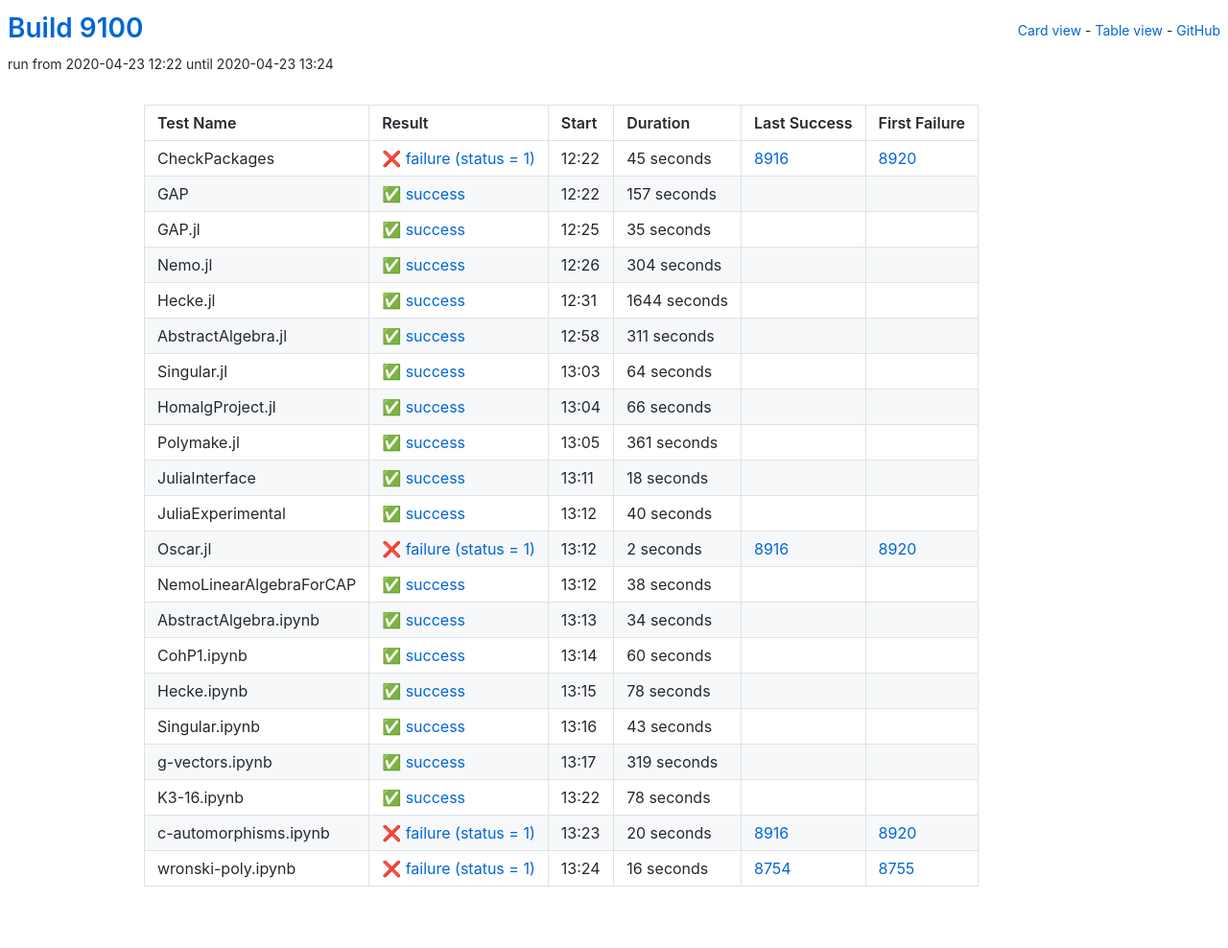
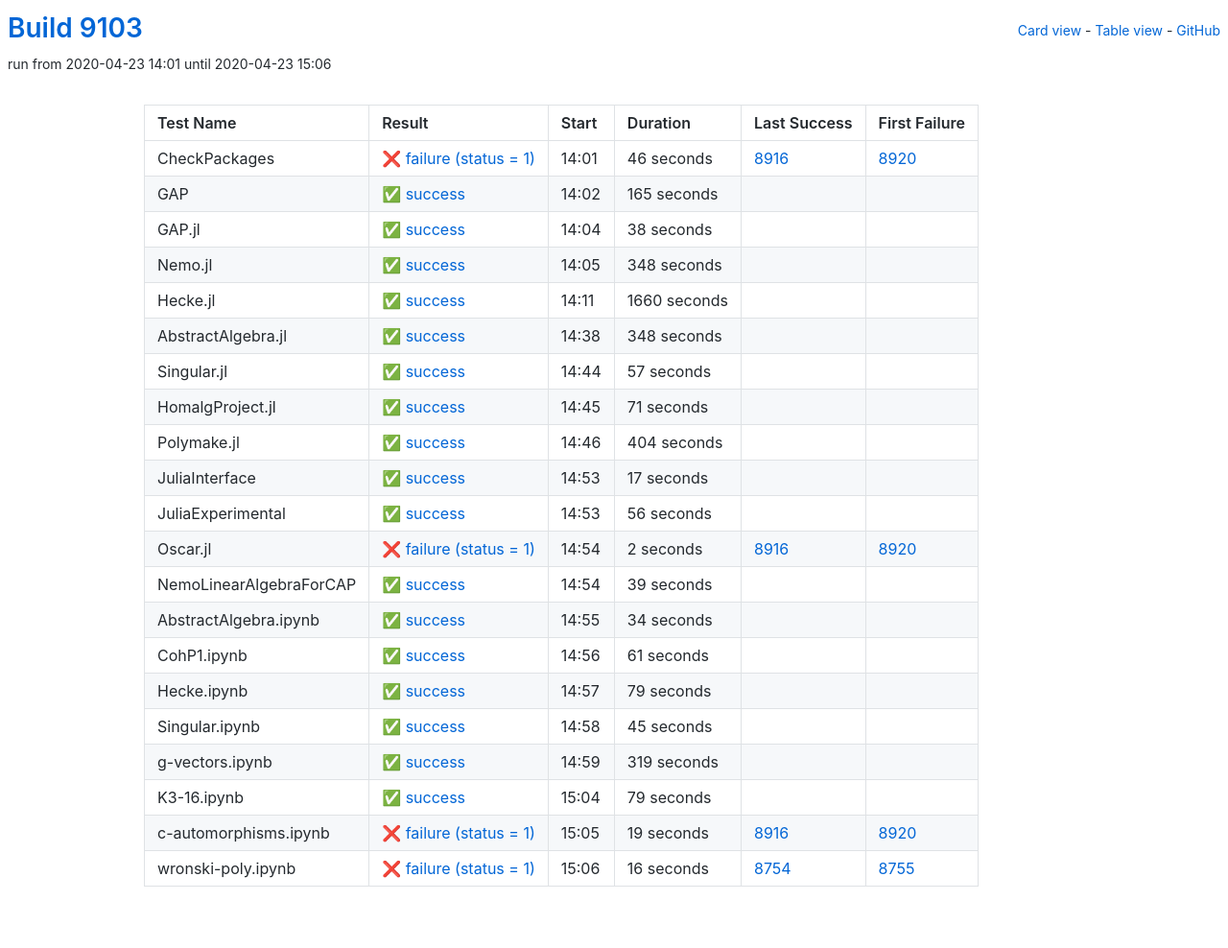
Before and after one commit to oscar-system/oscar-ci-status, a Jekyll site: the page built from table.html, in a window 1280 px wide. Shown: the whole page at 96% size. Built offline with Jekyll 4.4.1, drawn with Linux system fonts in a browser that asks for light colours.

Commit message:
Build 9103

```diff
--- a/_data/ci.yml
+++ b/_data/ci.yml
@@ -1,126 +1,126 @@
-build: 9100
-build_url: https://oscarci.mathematik.uni-kl.de/job/oscar/9100/
+build: 9103
+build_url: https://oscarci.mathematik.uni-kl.de/job/oscar/9103/
 job: oscar
 tests:
-- duration: 45
+- duration: 46
   exitcode: 1
   first_failure: 8920
   first_failure_url: https://oscarci.mathematik.uni-kl.de/job/oscar/8920/
   last_success: 8916
   last_success_url: https://oscarci.mathematik.uni-kl.de/job/oscar/8916/
-  log: https://oscarci.mathematik.uni-kl.de/job/oscar/9100/artifact/logs/build-9100/CheckPackages.log
+  log: https://oscarci.mathematik.uni-kl.de/job/oscar/9103/artifact/logs/build-9103/CheckPackages.log
   name: CheckPackages
-  start: 2020-04-23 12:22
+  start: 2020-04-23 14:01
   status: failure
   success: false
-- duration: 157
+- duration: 165
   exitcode: 0
   first_failure: false
   first_failure_url: null
   last_success: false
   last_success_url: null
-  log: https://oscarci.mathematik.uni-kl.de/job/oscar/9100/artifact/logs/build-9100/GAP.log
+  log: https://oscarci.mathematik.uni-kl.de/job/oscar/9103/artifact/logs/build-9103/GAP.log
   name: GAP
-  start: 2020-04-23 12:22
+  start: 2020-04-23 14:02
   status: success
   success: true
-- duration: 35
+- duration: 38
   exitcode: 0
   first_failure: false
   first_failure_url: null
   last_success: false
   last_success_url: null
-  log: https://oscarci.mathematik.uni-kl.de/job/oscar/9100/artifact/logs/build-9100/GAP.jl.log
+  log: https://oscarci.mathematik.uni-kl.de/job/oscar/9103/artifact/logs/build-9103/GAP.jl.log
   name: GAP.jl
-  start: 2020-04-23 12:25
+  start: 2020-04-23 14:04
   status: success
   success: true
-- duration: 304
+- duration: 348
   exitcode: 0
   first_failure: false
   first_failure_url: null
   last_success: false
   last_success_url: null
-  log: https://oscarci.mathematik.uni-kl.de/job/oscar/9100/artifact/logs/build-9100/Nemo.jl.log
+  log: https://oscarci.mathematik.uni-kl.de/job/oscar/9103/artifact/logs/build-9103/Nemo.jl.log
   name: Nemo.jl
-  start: 2020-04-23 12:26
+  start: 2020-04-23 14:05
   status: success
   success: true
-- duration: 1644
+- duration: 1660
   exitcode: 0
   first_failure: false
   first_failure_url: null
   last_success: false
   last_success_url: null
-  log: https://oscarci.mathematik.uni-kl.de/job/oscar/9100/artifact/logs/build-9100/Hecke.jl.log
+  log: https://oscarci.mathematik.uni-kl.de/job/oscar/9103/artifact/logs/build-9103/Hecke.jl.log
   name: Hecke.jl
-  start: 2020-04-23 12:31
+  start: 2020-04-23 14:11
   status: success
   success: true
-- duration: 311
+- duration: 348
   exitcode: 0
   first_failure: false
   first_failure_url: null
   last_success: false
   last_success_url: null
-  log: https://oscarci.mathematik.uni-kl.de/job/oscar/9100/artifact/logs/build-9100/AbstractAlgebra.jl.log
+  log: https://oscarci.mathematik.uni-kl.de/job/oscar/9103/artifact/logs/build-9103/AbstractAlgebra.jl.log
   name: AbstractAlgebra.jl
-  start: 2020-04-23 12:58
+  start: 2020-04-23 14:38
   status: success
   success: true
-- duration: 64
+- duration: 57
   exitcode: 0
   first_failure: false
   first_failure_url: null
   last_success: false
   last_success_url: null
-  log: https://oscarci.mathematik.uni-kl.de/job/oscar/9100/artifact/logs/build-9100/Singular.jl.log
+  log: https://oscarci.mathematik.uni-kl.de/job/oscar/9103/artifact/logs/build-9103/Singular.jl.log
   name: Singular.jl
-  start: 2020-04-23 13:03
+  start: 2020-04-23 14:44
   status: success
   success: true
-- duration: 66
+- duration: 71
   exitcode: 0
   first_failure: false
   first_failure_url: null
   last_success: false
   last_success_url: null
-  log: https://oscarci.mathematik.uni-kl.de/job/oscar/9100/artifact/logs/build-9100/HomalgProject.jl.log
+  log: https://oscarci.mathematik.uni-kl.de/job/oscar/9103/artifact/logs/build-9103/HomalgProject.jl.log
   name: HomalgProject.jl
-  start: 2020-04-23 13:04
+  start: 2020-04-23 14:45
   status: success
   success: true
-- duration: 361
+- duration: 404
   exitcode: 0
   first_failure: false
   first_failure_url: null
   last_success: false
   last_success_url: null
-  log: https://oscarci.mathematik.uni-kl.de/job/oscar/9100/artifact/logs/build-9100/Polymake.jl.log
+  log: https://oscarci.mathematik.uni-kl.de/job/oscar/9103/artifact/logs/build-9103/Polymake.jl.log
   name: Polymake.jl
-  start: 2020-04-23 13:05
+  start: 2020-04-23 14:46
   status: success
   success: true
-- duration: 18
+- duration: 17
   exitcode: 0
   first_failure: false
   first_failure_url: null
   last_success: false
   last_success_url: null
-  log: https://oscarci.mathematik.uni-kl.de/job/oscar/9100/artifact/logs/build-9100/JuliaInterface.log
+  log: https://oscarci.mathematik.uni-kl.de/job/oscar/9103/artifact/logs/build-9103/JuliaInterface.log
   name: JuliaInterface
-  start: 2020-04-23 13:11
+  start: 2020-04-23 14:53
   status: success
   success: true
-- duration: 40
+- duration: 56
   exitcode: 0
   first_failure: false
   first_failure_url: null
   last_success: false
   last_success_url: null
-  log: https://oscarci.mathematik.uni-kl.de/job/oscar/9100/artifact/logs/build-9100/JuliaExperimental.log
+  log: https://oscarci.mathematik.uni-kl.de/job/oscar/9103/artifact/logs/build-9103/JuliaExperimental.log
   name: JuliaExperimental
-  start: 2020-04-23 13:12
+  start: 2020-04-23 14:53
   status: success
   success: true
 - duration: 2
@@ -129,20 +129,20 @@ tests:
   first_failure_url: https://oscarci.mathematik.uni-kl.de/job/oscar/8920/
   last_success: 8916
   last_success_url: https://oscarci.mathematik.uni-kl.de/job/oscar/8916/
-  log: https://oscarci.mathematik.uni-kl.de/job/oscar/9100/artifact/logs/build-9100/Oscar.jl.log
+  log: https://oscarci.mathematik.uni-kl.de/job/oscar/9103/artifact/logs/build-9103/Oscar.jl.log
   name: Oscar.jl
-  start: 2020-04-23 13:12
+  start: 2020-04-23 14:54
   status: failure
   success: false
-- duration: 38
+- duration: 39
   exitcode: 0
   first_failure: false
   first_failure_url: null
   last_success: false
   last_success_url: null
-  log: https://oscarci.mathematik.uni-kl.de/job/oscar/9100/artifact/logs/build-9100/NemoLinearAlgebraForCAP.log
+  log: https://oscarci.mathematik.uni-kl.de/job/oscar/9103/artifact/logs/build-9103/NemoLinearAlgebraForCAP.log
   name: NemoLinearAlgebraForCAP
-  start: 2020-04-23 13:12
+  start: 2020-04-23 14:54
   status: success
   success: true
 - duration: 34
@@ -151,42 +151,42 @@ tests:
   first_failure_url: null
   last_success: false
   last_success_url: null
-  log: https://oscarci.mathematik.uni-kl.de/job/oscar/9100/artifact/logs/build-9100/AbstractAlgebra.ipynb.log
+  log: https://oscarci.mathematik.uni-kl.de/job/oscar/9103/artifact/logs/build-9103/AbstractAlgebra.ipynb.log
   name: AbstractAlgebra.ipynb
-  start: 2020-04-23 13:13
+  start: 2020-04-23 14:55
   status: success
   success: true
-- duration: 60
+- duration: 61
   exitcode: 0
   first_failure: false
   first_failure_url: null
   last_success: false
   last_success_url: null
-  log: https://oscarci.mathematik.uni-kl.de/job/oscar/9100/artifact/logs/build-9100/CohP1.ipynb.log
+  log: https://oscarci.mathematik.uni-kl.de/job/oscar/9103/artifact/logs/build-9103/CohP1.ipynb.log
   name: CohP1.ipynb
-  start: 2020-04-23 13:14
+  start: 2020-04-23 14:56
   status: success
   success: true
-- duration: 78
+- duration: 79
   exitcode: 0
   first_failure: false
   first_failure_url: null
   last_success: false
   last_success_url: null
-  log: https://oscarci.mathematik.uni-kl.de/job/oscar/9100/artifact/logs/build-9100/Hecke.ipynb.log
+  log: https://oscarci.mathematik.uni-kl.de/job/oscar/9103/artifact/logs/build-9103/Hecke.ipynb.log
   name: Hecke.ipynb
-  start: 2020-04-23 13:15
+  start: 2020-04-23 14:57
   status: success
   success: true
-- duration: 43
+- duration: 45
   exitcode: 0
   first_failure: false
   first_failure_url: null
   last_success: false
   last_success_url: null
-  log: https://oscarci.mathematik.uni-kl.de/job/oscar/9100/artifact/logs/build-9100/Singular.ipynb.log
+  log: https://oscarci.mathematik.uni-kl.de/job/oscar/9103/artifact/logs/build-9103/Singular.ipynb.log
   name: Singular.ipynb
-  start: 2020-04-23 13:16
+  start: 2020-04-23 14:58
   status: success
   success: true
 - duration: 319
@@ -195,31 +195,31 @@ tests:
   first_failure_url: null
   last_success: false
   last_success_url: null
-  log: https://oscarci.mathematik.uni-kl.de/job/oscar/9100/artifact/logs/build-9100/g-vectors.ipynb.log
+  log: https://oscarci.mathematik.uni-kl.de/job/oscar/9103/artifact/logs/build-9103/g-vectors.ipynb.log
   name: g-vectors.ipynb
-  start: 2020-04-23 13:17
+  start: 2020-04-23 14:59
   status: success
   success: true
-- duration: 78
+- duration: 79
   exitcode: 0
   first_failure: false
   first_failure_url: null
   last_success: false
   last_success_url: null
-  log: https://oscarci.mathematik.uni-kl.de/job/oscar/9100/artifact/logs/build-9100/K3-16.ipynb.log
+  log: https://oscarci.mathematik.uni-kl.de/job/oscar/9103/artifact/logs/build-9103/K3-16.ipynb.log
   name: K3-16.ipynb
-  start: 2020-04-23 13:22
+  start: 2020-04-23 15:04
   status: success
   success: true
-- duration: 20
+- duration: 19
   exitcode: 1
   first_failure: 8920
   first_failure_url: https://oscarci.mathematik.uni-kl.de/job/oscar/8920/
   last_success: 8916
   last_success_url: https://oscarci.mathematik.uni-kl.de/job/oscar/8916/
-  log: https://oscarci.mathematik.uni-kl.de/job/oscar/9100/artifact/logs/build-9100/c-automorphisms.ipynb.log
+  log: https://oscarci.mathematik.uni-kl.de/job/oscar/9103/artifact/logs/build-9103/c-automorphisms.ipynb.log
   name: c-automorphisms.ipynb
-  start: 2020-04-23 13:23
+  start: 2020-04-23 15:05
   status: failure
   success: false
 - duration: 16
@@ -228,8 +228,8 @@ tests:
   first_failure_url: https://oscarci.mathematik.uni-kl.de/job/oscar/8755/
   last_success: 8754
   last_success_url: https://oscarci.mathematik.uni-kl.de/job/oscar/8754/
-  log: https://oscarci.mathematik.uni-kl.de/job/oscar/9100/artifact/logs/build-9100/wronski-poly.ipynb.log
+  log: https://oscarci.mathematik.uni-kl.de/job/oscar/9103/artifact/logs/build-9103/wronski-poly.ipynb.log
   name: wronski-poly.ipynb
-  start: 2020-04-23 13:24
+  start: 2020-04-23 15:06
   status: failure
   success: false
```
Also changed, not shown: README.md.
